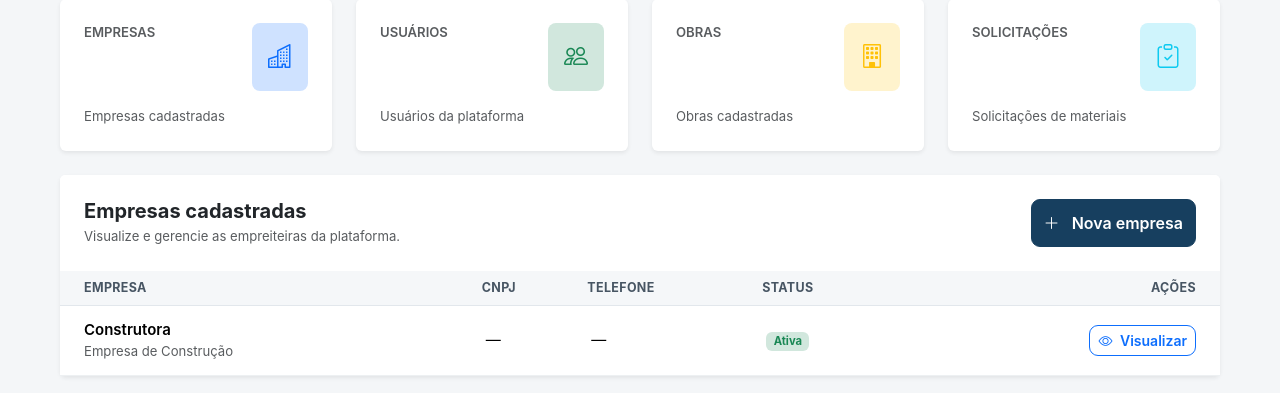
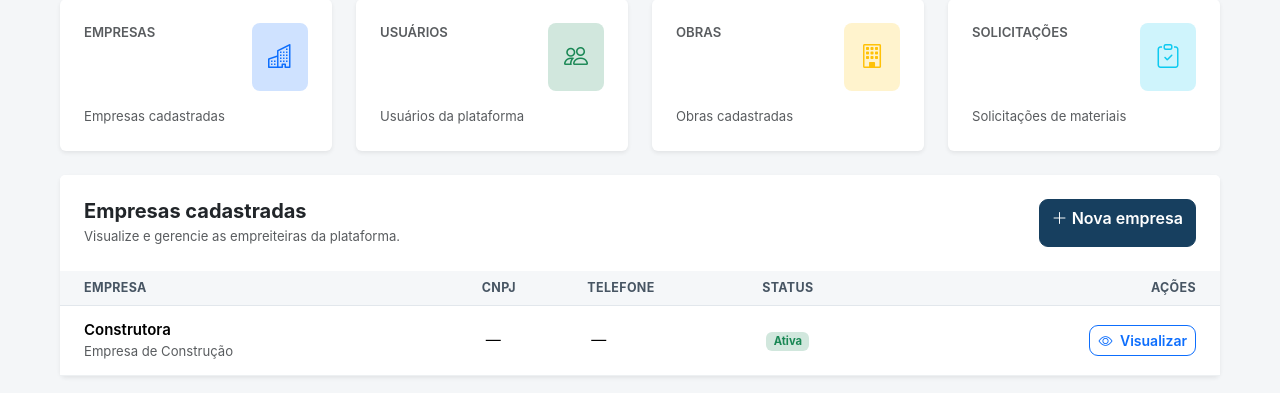
Before and after one commit to webert12/sistema-empreiteiras, a Flask app: template templates/admin_dashboard.html in a window 1280 px wide. Shown: the part 187-580 px from the top of the page. Run offline with Flask 3, Linux system fonts and the light colour scheme; the template is opened without the code that fills it: values that come from a table or form of the project are taken from there, others are empty.

Commit message:
Update admin_dashboard.html

```diff
--- a/templates/admin_dashboard.html
+++ b/templates/admin_dashboard.html
@@ -196,10 +196,13 @@
                     </p>
                 </div>
 
-                <button class="btn btn-primary">
-                    <i class="bi bi-plus-lg me-2"></i>
-                    Nova empresa
-                </button>
+                <a
+    href="{{ url_for('admin_nova_empresa') }}"
+    class="btn btn-primary"
+>
+    <i class="bi bi-plus-lg"></i>
+    Nova empresa
+</a>
 
             </div>
 
```
